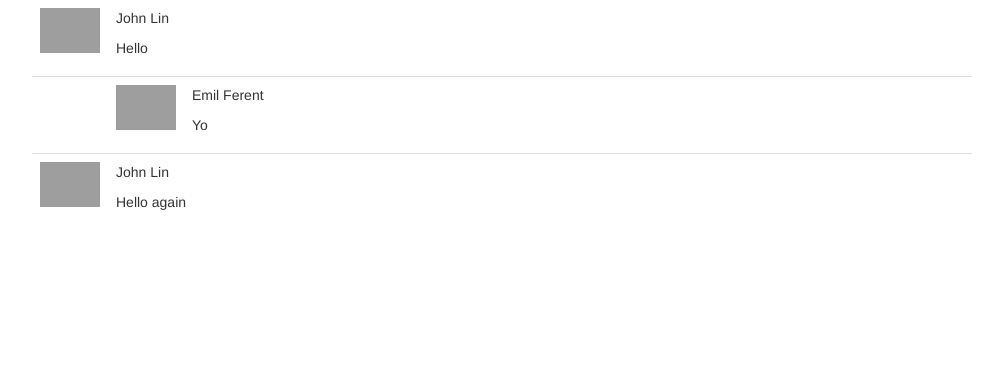
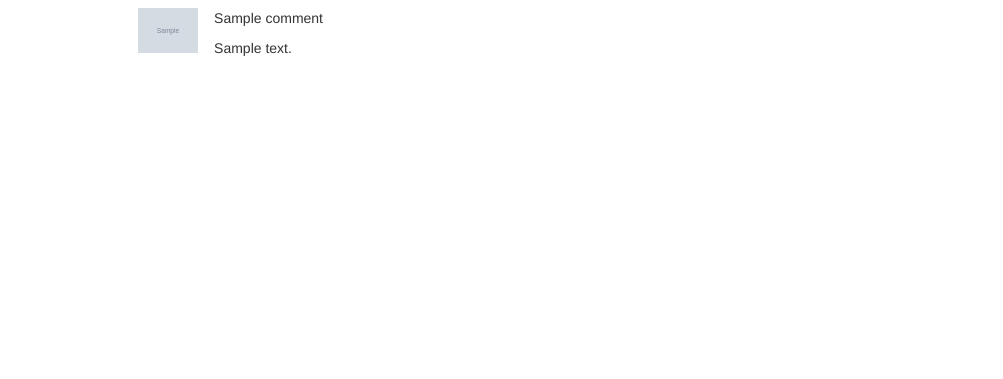
Before and after one commit to averangeall/9gag-wrapper, a Django app: template templates/captain_obvious.html in a window 1280 px wide. Shown: the part 421-800 px from the top of the page, without its empty margins (138-1141 px from the left). Run offline with Django 3.2, Linux system fonts and the light colour scheme; the template is opened without the code that fills it: most values are stand-ins (such as "Sample title", 1, 10 or a date in 2020); grey boxes marked "Sample" are stand-in pictures; grey boxes are pictures that could not be loaded.

Commit message:
Fake django template and view

```diff
--- a/templates/captain_obvious.html
+++ b/templates/captain_obvious.html
@@ -27,37 +27,33 @@
 
         <div class="container">
             <div class="container" style="width: 50%; margin: 0 auto 20px;">
-                <img src="http://d24w6bsrhbeh9d.cloudfront.net/photo/6368350_700b.jpg" class="img-polaroid" />
+                <img src="{{ gag_img_url }}" class="img-polaroid" />
             </div>
             <table class="table">
+                {% for comment in gag_comments %}
+                    {% if comment.is_lead %}
                         <tr>
                             <td width="60px">
-                        <img src="https://fbcdn-profile-a.akamaihd.net/hprofile-ak-prn1/41630_100001616821682_8165_q.jpg" />
+                                <img src="{{ comment.img_url }}" />
                             </td>
                             <td colspan="2">
-                        <p>John Lin</p>
-                        <p>Hello</p>
+                                <p>{{ comment.name }}</p>
+                                <p>{{ comment.content }}</p>
                             </td>
                         </tr>
+                    {% else %}
                         <tr>
                             <td></td>
                             <td width="60px">
-                        <img src="https://fbcdn-profile-a.akamaihd.net/hprofile-ak-ash4/371623_100000551347790_1436916040_q.jpg" />
+                                <img src="{{ comment.img_url }}" />
                             </td>
                             <td>
-                        <p>Emil Ferent</p>
-                        <p>Yo</p>
+                                <p>{{ comment.name }}</p>
+                                <p>{{ comment.content }}</p>
                             </td>
                         </tr>
-                <tr>
-                    <td width="60px">
-                        <img src="https://fbcdn-profile-a.akamaihd.net/hprofile-ak-prn1/41630_100001616821682_8165_q.jpg" />
-                    </td>
-                    <td colspan="2">
-                        <p>John Lin</p>
-                        <p>Hello again</p>
-                    </td>
-                </tr>
+                    {% endif %}
+                {% endfor %}
             </table>
         </div>
     </body>
```
Also changed, not shown: captain_obvious/views.py (+20 -1 lines). Lines whose indentation alone changed are shown as unchanged.
